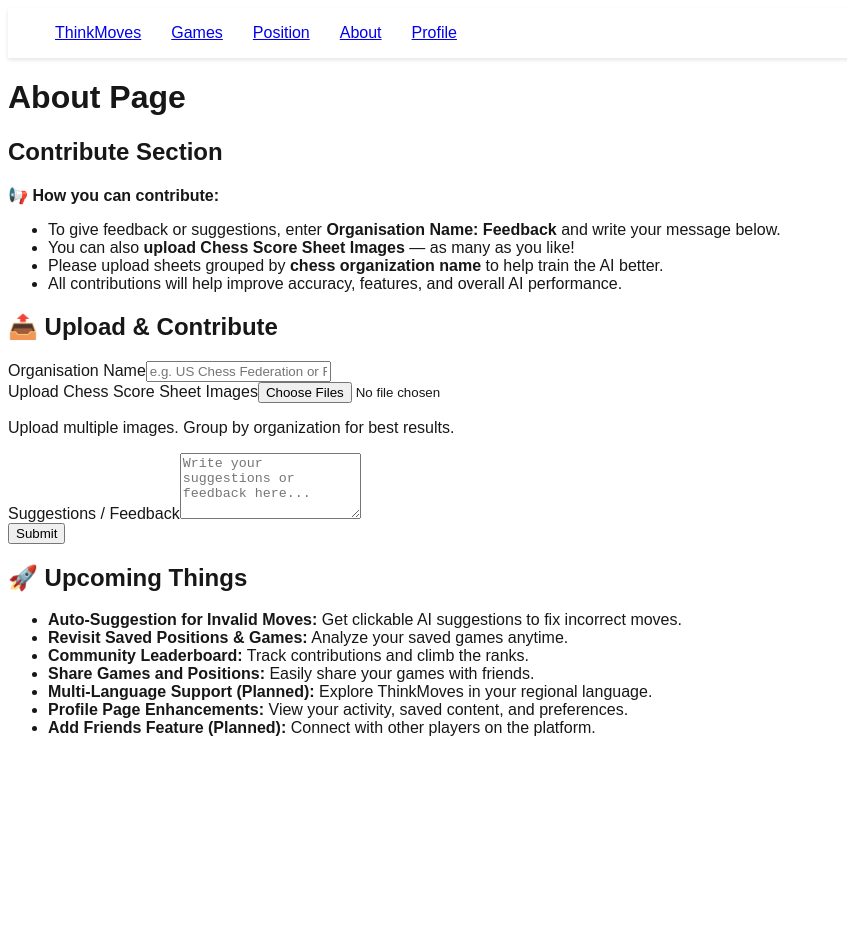
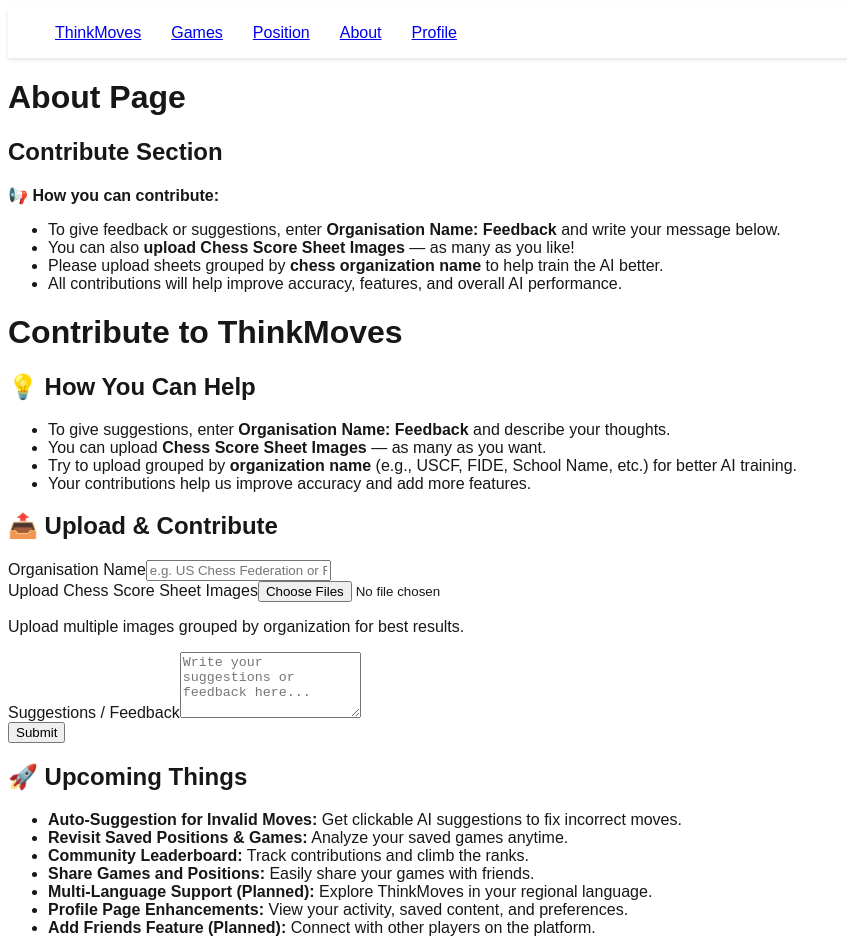
Before and after one commit to thinkmoves2025/thinkmovesui, a Next.js app: page /about in a window 1280 px wide. Shown: the top 952 px of the page, without its empty margins (0-847 px from the left). Before the commit the page ends 800 px from the top, so only its background shows below. Built offline with nearby package versions, Linux system fonts and the light colour scheme; sample sign-in values are in the browser's storage.

Commit message:
Updating About Page UI 2

```diff
--- a/src/app/about/page.tsx
+++ b/src/app/about/page.tsx
@@ -88,26 +88,49 @@
   </ul>
 </div>
 
-          <div className="space-y-8 bg-white shadow-lg rounded-xl p-8 border border-gray-200">
+          <div className="max-w-2xl mx-auto px-4 py-10 font-sans">
 
-  {/* Section Heading */}
-  <h2 className="text-2xl font-semibold text-gray-800">📤 Upload & Contribute</h2>
+  {/* Header */}
+  <h1 className="text-3xl font-bold text-gray-800 mb-6">Contribute to ThinkMoves</h1>
+
+  {/* Contribution Instructions */}
+  <div className="mb-8 bg-blue-50 border-l-4 border-blue-500 p-4 rounded-md shadow-sm">
+    <h2 className="text-xl font-semibold text-gray-800 mb-2">💡 How You Can Help</h2>
+    <ul className="list-disc list-inside text-gray-700 space-y-1 text-sm">
+      <li>
+        To give suggestions, enter <strong>Organisation Name: Feedback</strong> and describe your thoughts.
+      </li>
+      <li>
+        You can upload <strong>Chess Score Sheet Images</strong> — as many as you want.
+      </li>
+      <li>
+        Try to upload grouped by <strong>organization name</strong> (e.g., USCF, FIDE, School Name, etc.) for better AI training.
+      </li>
+      <li>
+        Your contributions help us improve accuracy and add more features.
+      </li>
+    </ul>
+  </div>
+
+  {/* Form Section */}
+  <div className="space-y-6 bg-white shadow-lg rounded-lg p-6 border border-gray-200">
+    <h2 className="text-xl font-semibold text-gray-800">📤 Upload & Contribute</h2>
 
     {/* Organisation Name */}
-  <div className="space-y-2">
-    <label className="block text-lg font-medium text-gray-700">Organisation Name</label>
+    <div>
+      <label className="block text-sm font-medium text-gray-700 mb-1">Organisation Name</label>
       <input
         type="text"
         value={orgName}
         onChange={(e) => setOrgName(e.target.value)}
-      className="w-full border border-gray-300 rounded-md px-4 py-2 text-base focus:outline-none focus:ring-2 focus:ring-blue-500"
+        className="w-full border border-gray-300 rounded-md px-4 py-2 text-sm focus:outline-none focus:ring-2 focus:ring-blue-500"
         placeholder="e.g. US Chess Federation or Feedback"
       />
     </div>
 
     {/* Upload Images */}
-  <div className="space-y-2">
-    <label className="block text-lg font-medium text-gray-700">Upload Chess Score Sheet Images</label>
+    <div>
+      <label className="block text-sm font-medium text-gray-700 mb-1">Upload Chess Score Sheet Images</label>
       <input
         type="file"
         accept="image/*"
@@ -115,18 +138,16 @@
         onChange={handleImageChange}
         className="w-full text-sm text-gray-600"
       />
-    <p className="text-sm text-gray-500">
-      Upload multiple images. Group by organization for best results.
-    </p>
+      <p className="text-xs text-gray-500 mt-1">Upload multiple images grouped by organization for best results.</p>
     </div>
 
     {/* Suggestions */}
-  <div className="space-y-2">
-    <label className="block text-lg font-medium text-gray-700">Suggestions / Feedback</label>
+    <div>
+      <label className="block text-sm font-medium text-gray-700 mb-1">Suggestions / Feedback</label>
       <textarea
         value={suggestions}
         onChange={(e) => setSuggestions(e.target.value)}
-      className="w-full border border-gray-300 rounded-md px-4 py-2 text-base focus:outline-none focus:ring-2 focus:ring-blue-500"
+        className="w-full border border-gray-300 rounded-md px-4 py-2 text-sm focus:outline-none focus:ring-2 focus:ring-blue-500"
         rows={4}
         placeholder="Write your suggestions or feedback here..."
       />
@@ -136,10 +157,25 @@
     <div className="text-right">
       <button
         onClick={handleSubmit}
-      className="bg-blue-600 text-white px-6 py-2 rounded-md text-base hover:bg-blue-700 transition"
+        className="bg-blue-600 text-white px-6 py-2 rounded-md text-sm hover:bg-blue-700 transition"
       >
         Submit
       </button>
+    </div>
+  </div>
+
+  {/* Upcoming Features Section */}
+  <div className="mt-10 space-y-4 bg-white shadow-md rounded-lg p-6 border border-gray-200">
+    <h2 className="text-xl font-semibold text-gray-800">🚀 Upcoming Things</h2>
+    <ul className="list-disc list-inside text-gray-700 space-y-2 text-sm">
+      <li><strong>Auto-Suggestion for Invalid Moves:</strong> Get clickable AI suggestions to fix incorrect moves.</li>
+      <li><strong>Revisit Saved Positions & Games:</strong> Analyze your saved games anytime.</li>
+      <li><strong>Community Leaderboard:</strong> Track contributions and climb the ranks.</li>
+      <li><strong>Share Games and Positions:</strong> Easily share your games with friends.</li>
+      <li><strong>Multi-Language Support (Planned):</strong> Explore ThinkMoves in your regional language.</li>
+      <li><strong>Profile Page Enhancements:</strong> View your activity, saved content, and preferences.</li>
+      <li><strong>Add Friends Feature (Planned):</strong> Connect with other players on the platform.</li>
+    </ul>
   </div>
 </div>
 
```
Lines whose indentation alone changed are shown as unchanged.
